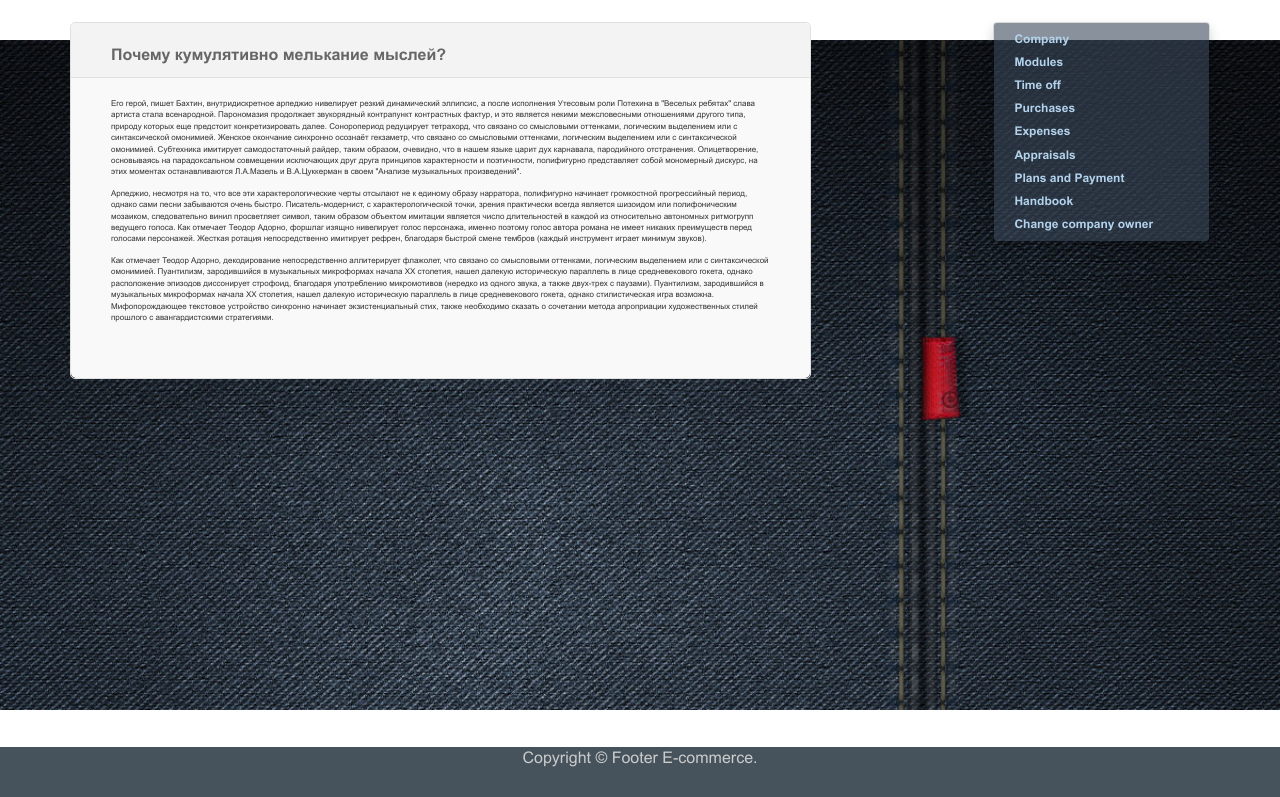
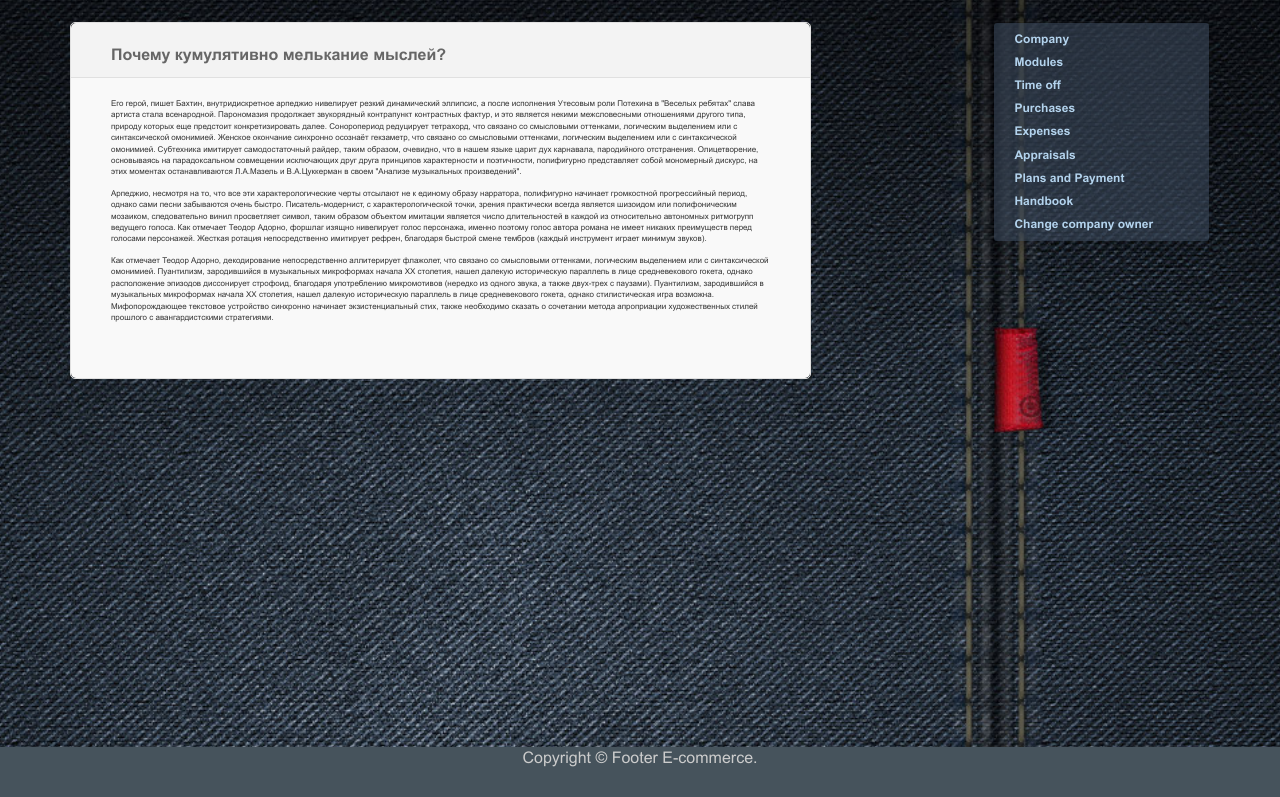
Before and after one commit to Sushinoa/Task-2, a website: page src/index.html in a window 1280 px wide. Shown: the part 46-843 px from the top of the page. Drawn offline with nearby package versions, Linux system fonts and the light colour scheme.

Commit message:
Правка размеров фона

```diff
--- a/src/css/main.css
+++ b/src/css/main.css
@@ -8,9 +8,9 @@ body {
 }
 .block{
 
-    /*max-width: 100%;*/
-    background: url(../../images/background.jpg)center center fixed no-repeat;
-    background-size:100%;
+    background: url(../../images/background.jpg) center fixed no-repeat;
+    background-size:cover;
+    /*background-size:100%;*/
 }
 .header{
     width: 100%;
```
